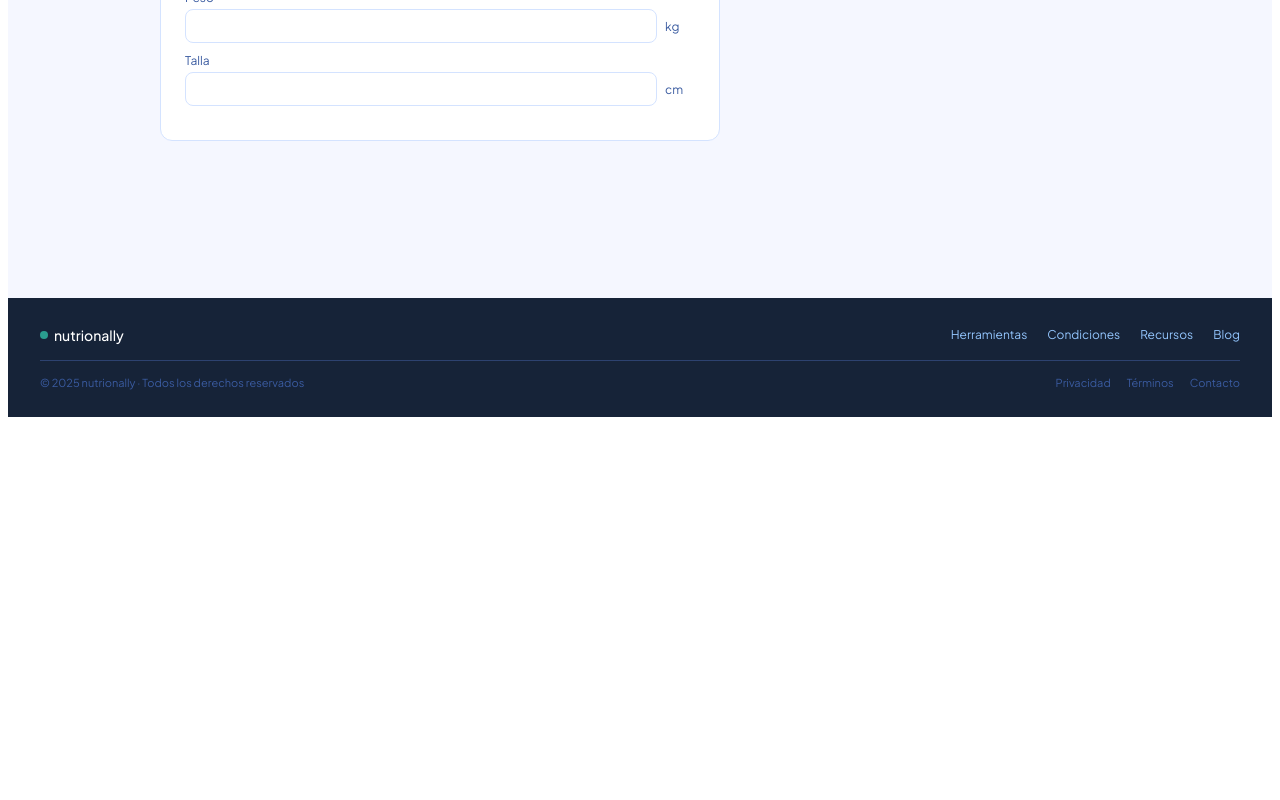
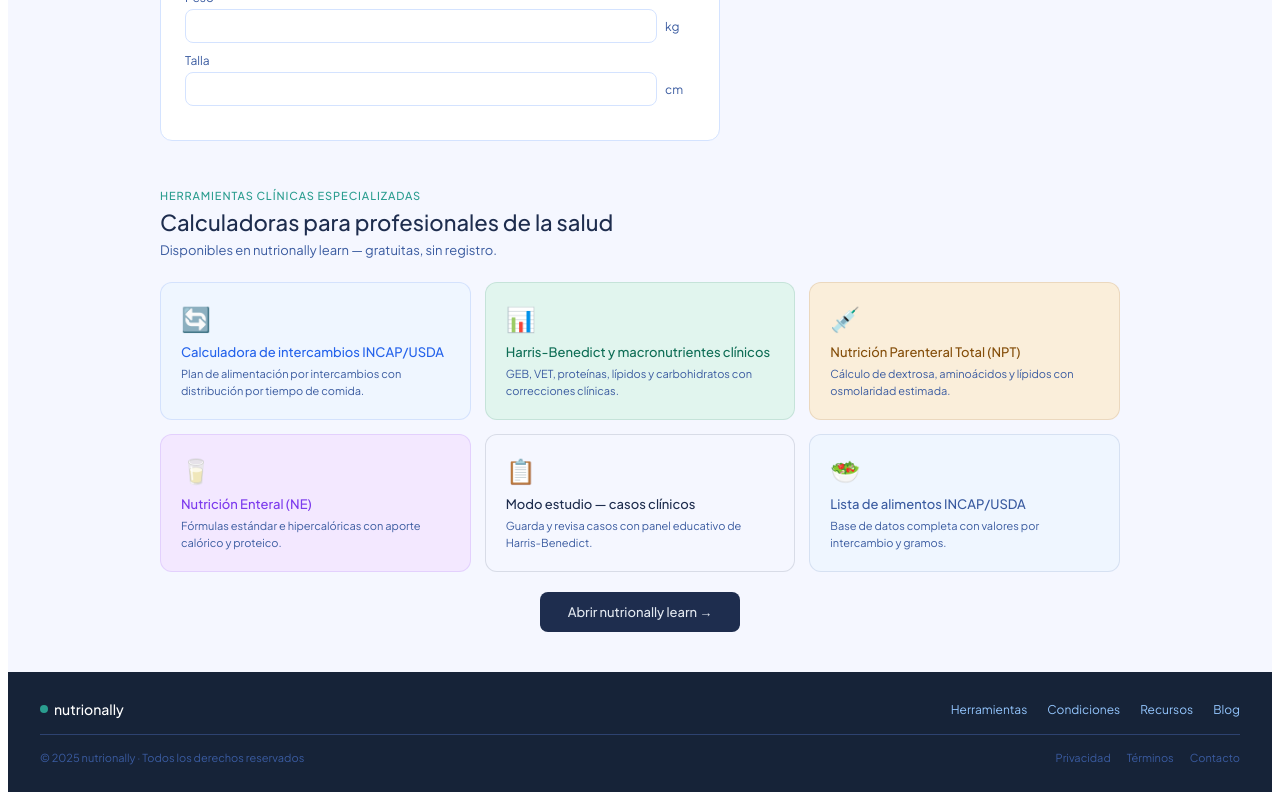
Before and after one commit to Patzz87/nutrionally-main, a React (Vite) app: page /tools in a window 1280 px wide. Shown: the part 391-1191 px from the top of the page. Before the commit the page ends 816 px from the top, so only its background shows below. Built offline with nearby package versions, Linux system fonts and the light colour scheme.

Commit message:
feat: specialized clinical tools section on tools page

```diff
--- a/src/pages/Tools.jsx
+++ b/src/pages/Tools.jsx
@@ -313,6 +313,33 @@
         {active==="water"&&<WaterCalc isES={isES}/>}
         {active==="hr"&&<HeartRateCalc isES={isES}/>}
       </div>
+
+      <div style={{marginTop:48}}>
+        <div style={{fontSize:11,fontWeight:500,color:TEAL,textTransform:"uppercase",letterSpacing:"0.08em",marginBottom:6,fontFamily:F}}>{isES?"Herramientas clínicas especializadas":"Specialized clinical tools"}</div>
+        <div style={{fontSize:22,fontWeight:500,color:NAVY,marginBottom:6,fontFamily:F}}>{isES?"Calculadoras para profesionales de la salud":"Calculators for health professionals"}</div>
+        <div style={{fontSize:13,color:"#3A5BA0",marginBottom:24,fontFamily:F}}>{isES?"Disponibles en nutrionally learn — gratuitas, sin registro.":"Available on nutrionally learn — free, no signup."}</div>
+        <div style={{display:"grid",gridTemplateColumns:"repeat(3,1fr)",gap:14}}>
+          {[
+            {icon:"🔄",es:"Calculadora de intercambios INCAP/USDA",en:"INCAP/USDA Exchange calculator",desc_es:"Plan de alimentación por intercambios con distribución por tiempo de comida.",desc_en:"Meal exchange plan with distribution by meal time.",color:"#2563EB",bg:"#EFF6FF"},
+            {icon:"📊",es:"Harris-Benedict y macronutrientes clínicos",en:"Harris-Benedict and clinical macronutrients",desc_es:"GEB, VET, proteínas, lípidos y carbohidratos con correcciones clínicas.",desc_en:"BMR, TEE, protein, fat and carbs with clinical corrections.",color:"#0F6E56",bg:"#E1F5EE"},
+            {icon:"💉",es:"Nutrición Parenteral Total (NPT)",en:"Total Parenteral Nutrition (TPN)",desc_es:"Cálculo de dextrosa, aminoácidos y lípidos con osmolaridad estimada.",desc_en:"Dextrose, amino acids and lipids with estimated osmolarity.",color:"#854F0B",bg:"#FAEEDA"},
+            {icon:"🥛",es:"Nutrición Enteral (NE)",en:"Enteral Nutrition (EN)",desc_es:"Fórmulas estándar e hipercalóricas con aporte calórico y proteico.",desc_en:"Standard and hypercaloric formulas with caloric and protein supply.",color:"#7C3AED",bg:"#F3E8FF"},
+            {icon:"📋",es:"Modo estudio — casos clínicos",en:"Study mode — clinical cases",desc_es:"Guarda y revisa casos con panel educativo de Harris-Benedict.",desc_en:"Save and review cases with Harris-Benedict educational panel.",color:"#1E2D4E",bg:"#F5F7FF"},
+            {icon:"🥗",es:"Lista de alimentos INCAP/USDA",en:"INCAP/USDA food list",desc_es:"Base de datos completa con valores por intercambio y gramos.",desc_en:"Complete database with values per exchange and grams.",color:"#3A5BA0",bg:"#EFF6FF"},
+          ].map((t,i)=>(
+            <a key={i} href="https://learn.nutrionally.com" target="_blank" rel="noopener noreferrer" style={{background:t.bg,border:`0.5px solid ${t.color}22`,borderRadius:12,padding:20,textDecoration:"none",display:"block"}}>
+              <div style={{fontSize:24,marginBottom:10}}>{t.icon}</div>
+              <div style={{fontSize:13,fontWeight:500,color:t.color,marginBottom:6,fontFamily:F}}>{isES?t.es:t.en}</div>
+              <div style={{fontSize:11,color:"#3A5BA0",lineHeight:1.5,fontFamily:F}}>{isES?t.desc_es:t.desc_en}</div>
+            </a>
+          ))}
+        </div>
+        <div style={{marginTop:20,textAlign:"center"}}>
+          <a href="https://learn.nutrionally.com" target="_blank" rel="noopener noreferrer" style={{display:"inline-block",padding:"12px 28px",borderRadius:8,background:NAVY,color:"#E2E8F0",textDecoration:"none",fontSize:13,fontWeight:500,fontFamily:F}}>
+            {isES?"Abrir nutrionally learn →":"Open nutrionally learn →"}
+          </a>
+        </div>
+      </div>
     </div>
   );
 }
```
